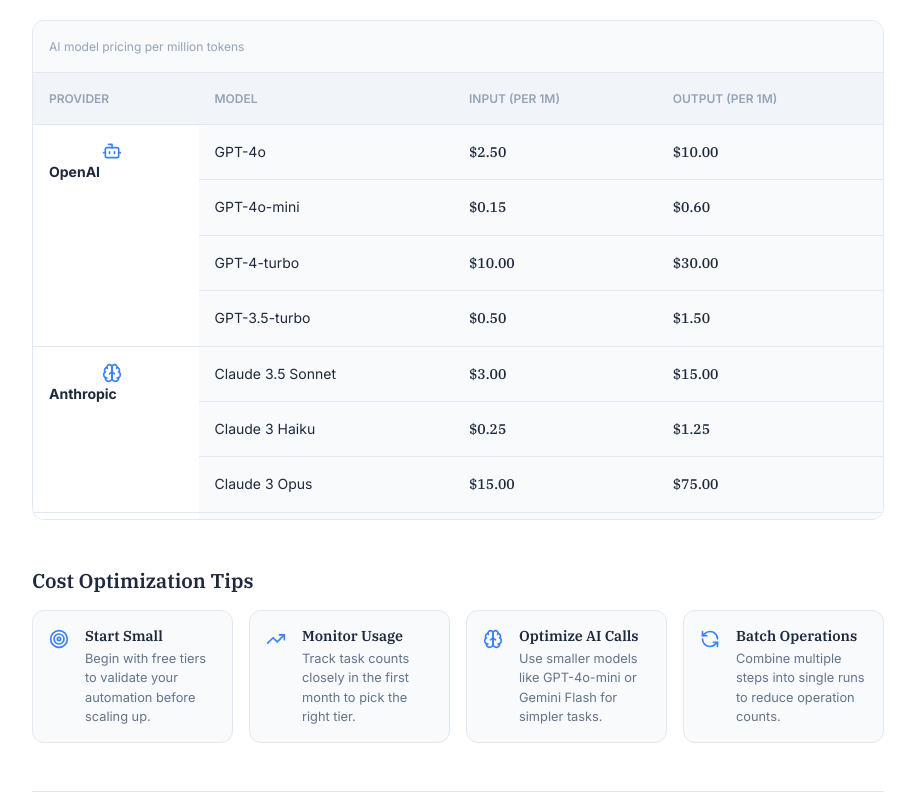
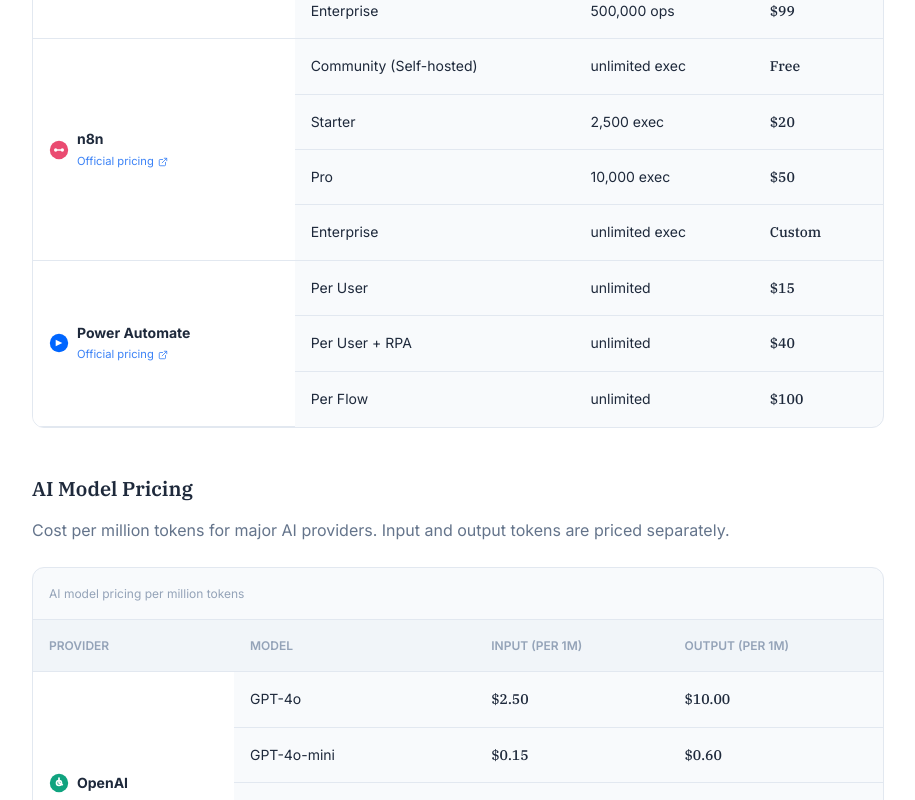
Before and after one commit to Goku007007/automation-roi-calculator, a React (Vite) app in the folder app/: page /docs in a window 1280 px wide. Shown: the part 920-1720 px from the top of the page, without its empty margins (182-1097 px from the left). Built offline with nearby package versions, Linux system fonts and the light colour scheme.

Commit message:
fix: improve Docs table layout and add brand colors to AI icons

```diff
--- a/app/src/components/ui/Icons.jsx
+++ b/app/src/components/ui/Icons.jsx
@@ -167,42 +167,35 @@
     );
 }
 
-// AI Provider Icons
+// AI Provider Icons - with brand colors
 export function OpenAIIcon({ size = 24, className = '' }) {
     return (
-        <svg width={size} height={size} viewBox="0 0 24 24" fill="none" stroke="currentColor" strokeWidth="2" strokeLinecap="round" strokeLinejoin="round" className={className}>
-            <path d="M12 8V4H8" />
-            <rect width="16" height="12" x="4" y="8" rx="2" />
-            <path d="M2 14h2" />
-            <path d="M20 14h2" />
-            <path d="M15 13v2" />
-            <path d="M9 13v2" />
+        <svg width={size} height={size} viewBox="0 0 24 24" fill="none" className={className}>
+            {/* OpenAI - Teal/Cyan #10A37F */}
+            <circle cx="12" cy="12" r="11" fill="#10A37F" />
+            <path d="M12 6v6l4 2" stroke="white" strokeWidth="2" strokeLinecap="round" strokeLinejoin="round" />
+            <circle cx="12" cy="12" r="3" stroke="white" strokeWidth="2" fill="none" />
         </svg>
     );
 }
 
 export function AnthropicIcon({ size = 24, className = '' }) {
     return (
-        <svg width={size} height={size} viewBox="0 0 24 24" fill="none" stroke="currentColor" strokeWidth="2" strokeLinecap="round" strokeLinejoin="round" className={className}>
-            <path d="M12 5a3 3 0 1 0-5.997.125 4 4 0 0 0-2.526 5.77 4 4 0 0 0 .556 6.588A4 4 0 1 0 12 18Z" />
-            <path d="M12 5a3 3 0 1 1 5.997.125 4 4 0 0 1 2.526 5.77 4 4 0 0 1-.556 6.588A4 4 0 1 1 12 18Z" />
-            <path d="M15 13a4.5 4.5 0 0 1-3-4 4.5 4.5 0 0 1-3 4" />
-            <path d="M17.599 6.5a3 3 0 0 0 .399-1.375" />
-            <path d="M6.003 5.125A3 3 0 0 0 6.401 6.5" />
-            <path d="M3.477 10.896a4 4 0 0 1 .585-.396" />
-            <path d="M19.938 10.5a4 4 0 0 1 .585.396" />
-            <path d="M6 18a4 4 0 0 1-1.967-.516" />
-            <path d="M19.967 17.484A4 4 0 0 1 18 18" />
+        <svg width={size} height={size} viewBox="0 0 24 24" fill="none" className={className}>
+            {/* Anthropic - Coral/Brown #D4A373 */}
+            <circle cx="12" cy="12" r="11" fill="#D4A373" />
+            <path d="M12 7l5 10H7l5-10z" stroke="white" strokeWidth="2" strokeLinejoin="round" fill="none" />
         </svg>
     );
 }
 
 export function GoogleIcon({ size = 24, className = '' }) {
     return (
-        <svg width={size} height={size} viewBox="0 0 24 24" fill="none" stroke="currentColor" strokeWidth="2" strokeLinecap="round" strokeLinejoin="round" className={className}>
-            <circle cx="12" cy="12" r="10" />
-            <path d="M2 12h20" />
-            <path d="M12 2a15.3 15.3 0 0 1 4 10 15.3 15.3 0 0 1-4 10 15.3 15.3 0 0 1-4-10 15.3 15.3 0 0 1 4-10z" />
+        <svg width={size} height={size} viewBox="0 0 24 24" fill="none" className={className}>
+            {/* Google AI - Blue #4285F4 */}
+            <circle cx="12" cy="12" r="11" fill="#4285F4" />
+            <path d="M17 12H12V9.5L17 12L12 14.5V12Z" fill="white" />
+            <circle cx="9" cy="12" r="2.5" stroke="white" strokeWidth="2" fill="none" />
         </svg>
     );
 }
--- a/app/src/pages/Docs.jsx
+++ b/app/src/pages/Docs.jsx
@@ -69,10 +69,11 @@
                                         <tr key={`${key}-${i}`}>
                                             {i === 0 && (
                                                 <td rowSpan={tool.tiers.length} className={styles.toolName}>
+                                                    <div className={styles.toolNameContent}>
                                                         <span className={styles.logo}>
                                                             {getToolIcon(tool.iconName)}
                                                         </span>
-                                                    <div>
+                                                        <div className={styles.toolInfo}>
                                                             <strong>{tool.name}</strong>
                                                             <a
                                                                 href={tool.url}
@@ -81,8 +82,9 @@
                                                                 className={styles.link}
                                                             >
                                                                 <span>Official pricing</span>
-                                                            <ExternalLinkIcon size={12} />
+                                                                <ExternalLinkIcon size={10} />
                                                             </a>
+                                                        </div>
                                                     </div>
                                                 </td>
                                             )}
@@ -131,10 +133,12 @@
                                         <tr key={`${key}-${i}`}>
                                             {i === 0 && (
                                                 <td rowSpan={provider.models.length} className={styles.toolName}>
+                                                    <div className={styles.toolNameContent}>
                                                         <span className={styles.logo}>
                                                             {getAIIcon(provider.iconName)}
                                                         </span>
                                                         <strong>{provider.name}</strong>
+                                                    </div>
                                                 </td>
                                             )}
                                             <td>{model.name}</td>
--- a/app/src/pages/Docs.module.css
+++ b/app/src/pages/Docs.module.css
@@ -45,8 +45,6 @@
     background: var(--bg-secondary);
     border: 1px solid var(--border);
     border-radius: var(--radius-lg);
-    max-height: 500px;
-    overflow-y: auto;
 }
 
 /* Scroll shadow hint */
@@ -96,21 +94,27 @@
 }
 
 .toolName {
-    vertical-align: top;
+    vertical-align: middle;
     background: var(--bg-primary);
 }
 
-.toolName div {
+.toolNameContent {
     display: flex;
-    flex-direction: column;
+    align-items: center;
+    gap: var(--spacing-sm);
 }
 
 .logo {
+    flex-shrink: 0;
     display: flex;
     align-items: center;
     justify-content: center;
-    color: var(--accent);
-    margin-right: var(--spacing-sm);
+}
+
+.toolInfo {
+    display: flex;
+    flex-direction: column;
+    gap: 2px;
 }
 
 .tableCaption {
@@ -125,9 +129,13 @@
     display: inline-flex;
     align-items: center;
     gap: 4px;
-    font-size: 0.75rem;
+    font-size: 0.7rem;
     color: var(--accent);
-    margin-top: var(--spacing-xs);
+    text-decoration: none;
+}
+
+.link:hover {
+    text-decoration: underline;
 }
 
 .price {
```
Lines whose indentation alone changed are shown as unchanged.
